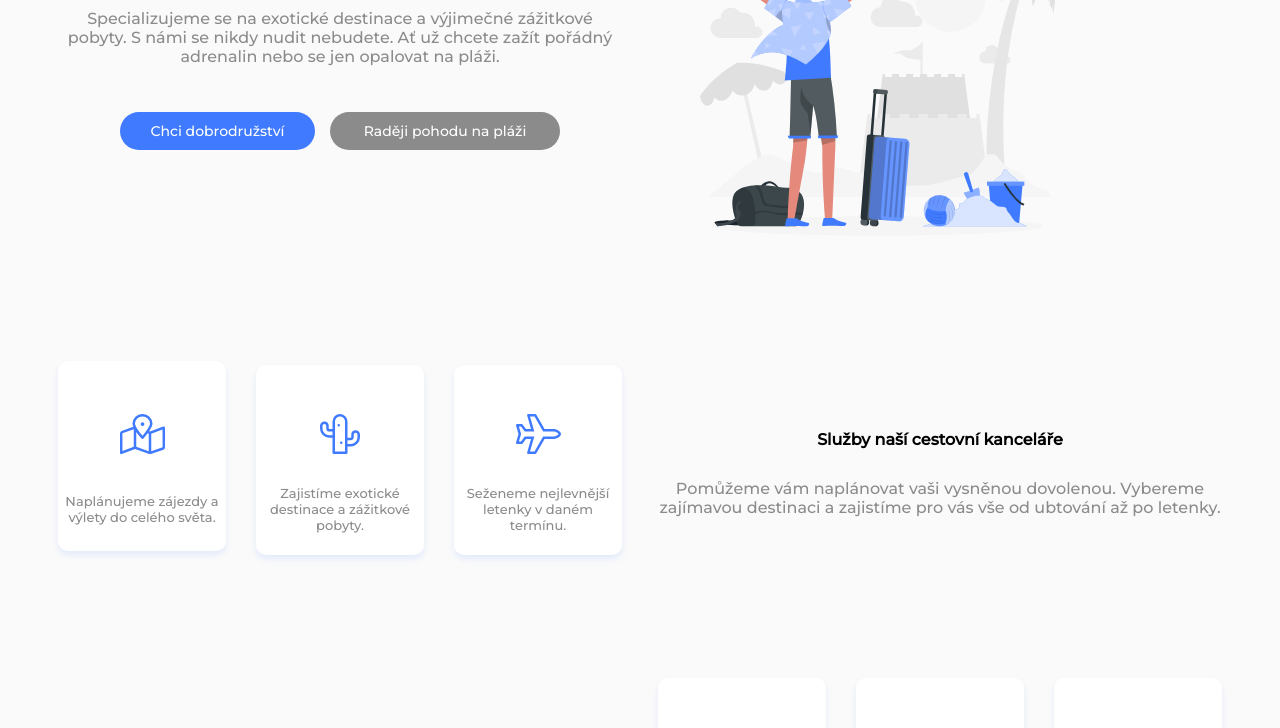
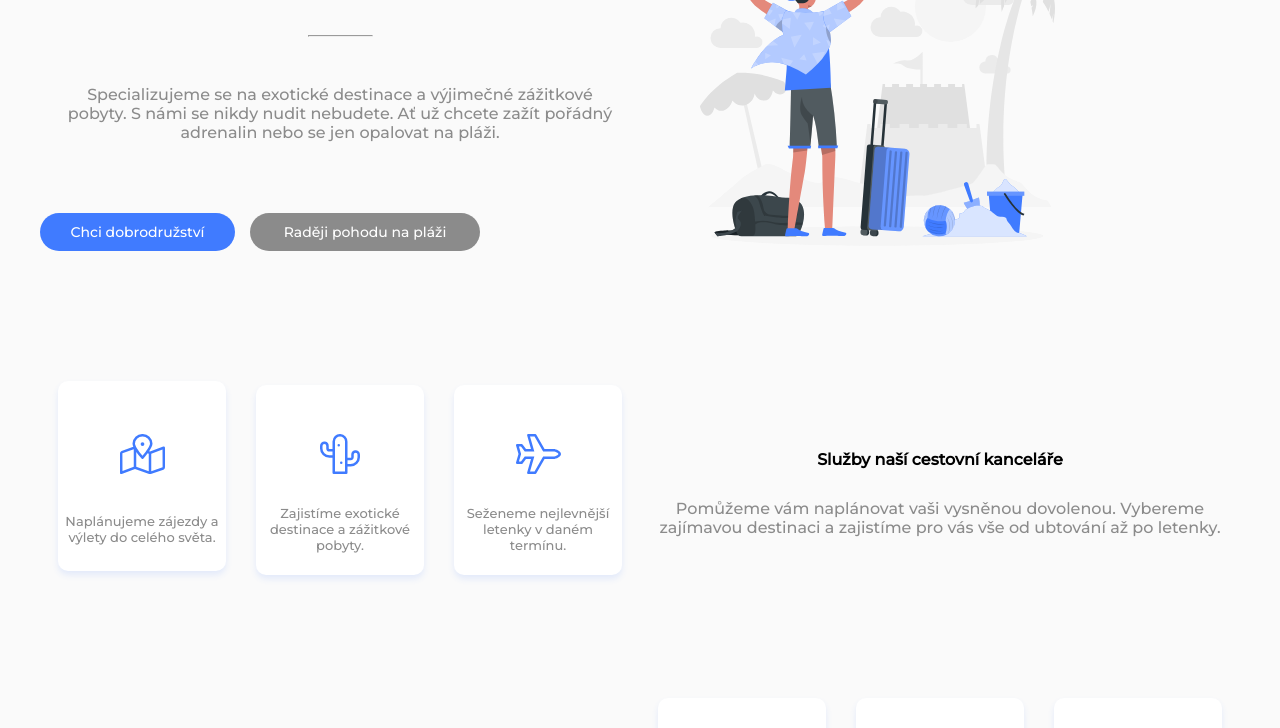
Before and after one commit to PavlaZimm/HappyTravels, a plain HTML site: page index.html in a window 1280 px wide. Shown: the part 211-939 px from the top of the page. Drawn offline with Linux system fonts and the light colour scheme.

Commit message:
pomooooc

```diff
--- a/style.css
+++ b/style.css
@@ -210,19 +210,23 @@ body{ width: 1200px;
     padding: 0;
     width: 425px;
     padding-left: 60px;
+    margin: 10px auto;
 }
 
-.kontejner2,{
-    display: flex;
-    flex-direction: row-reverse;
-    flex-flow: space-evenly;
-}
 
 .kontejner1{
     display: flex;
     flex-direction: row-reverse;
     flex-flow: space-evenly;
     padding-top: 80px;
+}
+
+.kontejner2{
+display: flex;
+flex-direction: column;
+justify-content: space-around;
+align-items: flex-start;
+
 }
 
 .box1{
```
Also changed, not shown: index.html (+2 -2 lines).
